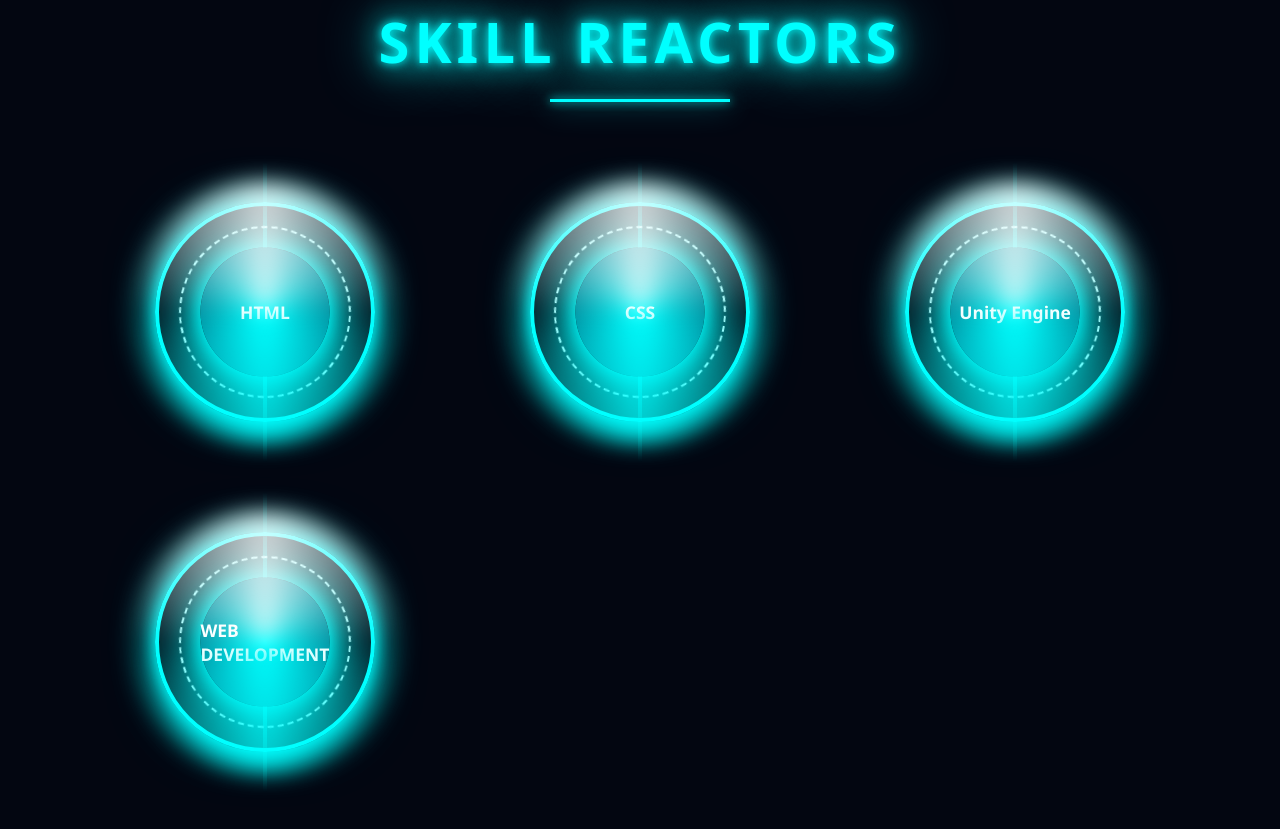
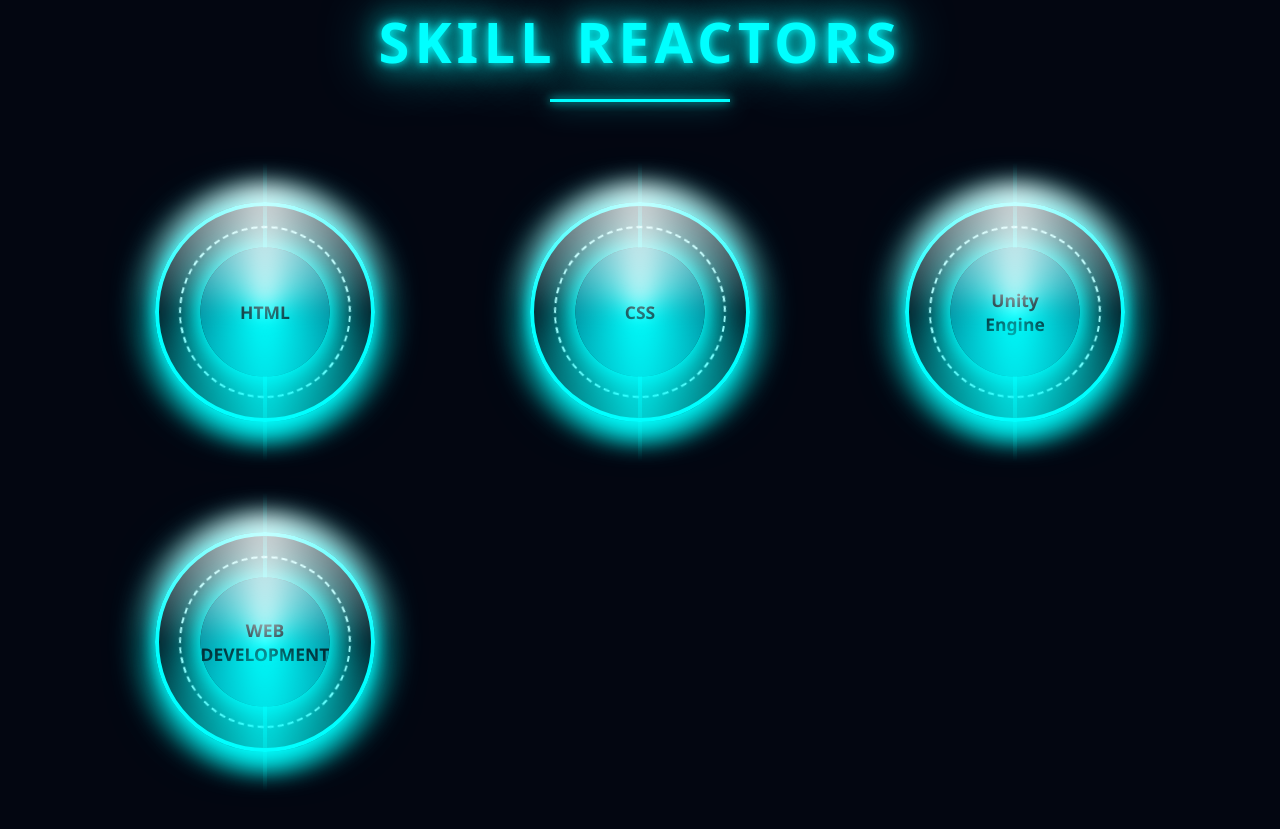
Before and after one commit to amanu-glitch/codsoft1, a plain HTML site: page index.html in a window 1280 px wide. Shown: the part 3160-3989 px from the top of the page. Drawn offline with Linux system fonts and the light colour scheme.

Commit message:
Update style.css

```diff
--- a/style.css
+++ b/style.css
@@ -1087,8 +1087,13 @@
 justify-content:center;
 align-items:center;
 
-font-weight:700;
+font-weight:800;
 font-size:1.1rem;
+
+color:#001a22;     /* Dark text */
+
+text-align:center;
+padding:10px;
 
 background:
 
```
